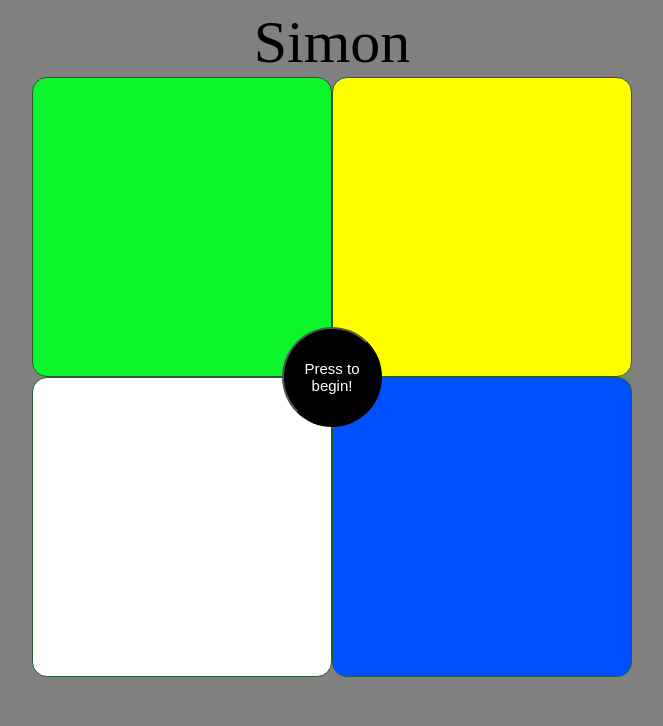
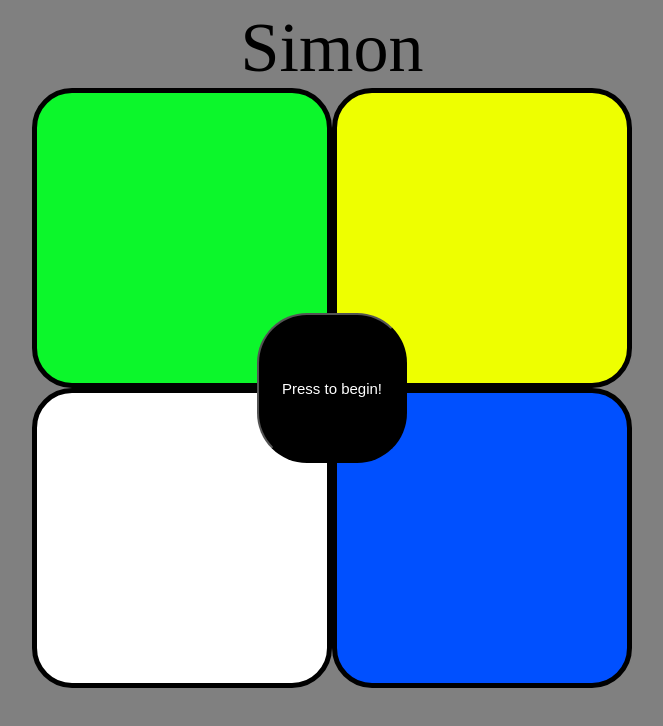
Before and after one commit to ajspotts/Project-1, a plain HTML site: page index.html in a window 1280 px wide. Both pictures are taken after a click on the button "Press to begin!". Shown: the whole page, without its empty margins (308-971 px from the left). Drawn offline with nearby package versions, Linux system fonts and the light colour scheme.

Commit message:
WorkingOnCircularUI

```diff
--- a/index.html
+++ b/index.html
@@ -9,6 +9,9 @@
     <div class='header'>
       <div class='title'>Simon</div>
     </div>
+
+  <div class="outer-circle">
+  </div>
 
     <div class='control'>
 
@@ -29,7 +32,9 @@
       </div>
 
 
+
     </div>
+
 
   <button type="button">Press to begin!</button>
 
--- a/script.js
+++ b/script.js
@@ -33,27 +33,27 @@
       var identifier = randomFlashingPattern[i];
       switch (identifier) {
         case 1:
-          $(green).css("background-color", "white");
+          $(green).css("background-color", "#white");
           setTimeout(function(){
-            $(green).css("background-color", "green");
+            $(green).css("background-color", "#0CF72B");
           }, flashInterval);
           break;
         case 2:
           $(red).css("background-color", "white");
           setTimeout(function(){
-            $(red).css("background-color", "red");
+            $(red).css("background-color", "#FF0000");
           }, flashInterval);
           break;
         case 3:
           $(yellow).css("background-color", "white");
           setTimeout(function(){
-            $(yellow).css("background-color", "yellow");
+            $(yellow).css("background-color", "#EEFF00");
           }, flashInterval);
           break;
         case 4:
           $(blue).css("background-color", "white");
           setTimeout(function(){
-            $(blue).css("background-color", "blue");
+            $(blue).css("background-color", "#0050FF");
           }, flashInterval);
           break;
         };
--- a/style.css
+++ b/style.css
@@ -3,18 +3,17 @@
 }
 
 .title {
-  font-size: 60px;
+  font-size: 70px;
   text-align: center;
 }
 
-.panel {
-  border: 1px solid #295A33;
-  border-radius: 15px;
-  display: inline-block;
-  width: 50%;
-  height: 50%;
-  box-sizing: border-box;
-}
+/*.outer-circle {
+  background: black;
+  border-radius: 50%;
+  height: 700px;
+  width: 700px;
+  position: relative;
+}*/
 
 .control {
   display: flex;
@@ -27,20 +26,28 @@
   margin:auto;
 }
 
-.green{
+.panel {
+  border: 5px solid black;
+  border-radius: 40px;
+  display: inline-block;
+  width: 50%;
+  height: 50%;
+  box-sizing: border-box;
+}
+
+.green {
   background-color: #0CF72B;
 }
 
-.red{
+.red {
   background-color: #FF0000;
-}
-
-.blue {
-  background-color: #0050FF;
 }
 
 .yellow {
   background-color: #EEFF00;
+}
+.blue {
+  background-color: #0050FF;
 }
 
 button {
@@ -51,9 +58,9 @@
   display: block;
   justify-content: center;
   align-items: center;
-  width: 100px;
-  height: 100px;
+  width: 150px;
+  height: 150px;
   margin:auto;
   position:relative;
-  bottom: 350px;
+  bottom: 375px;
 }
```
